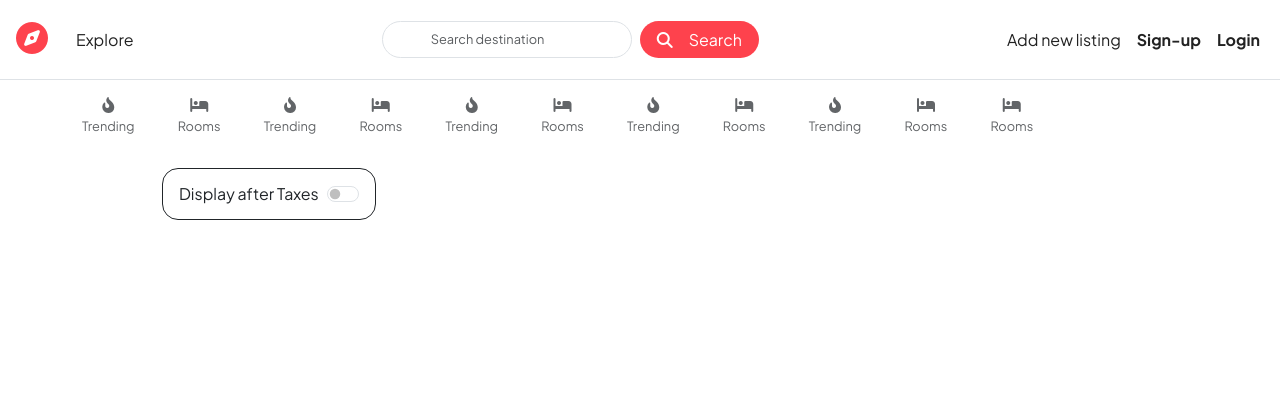
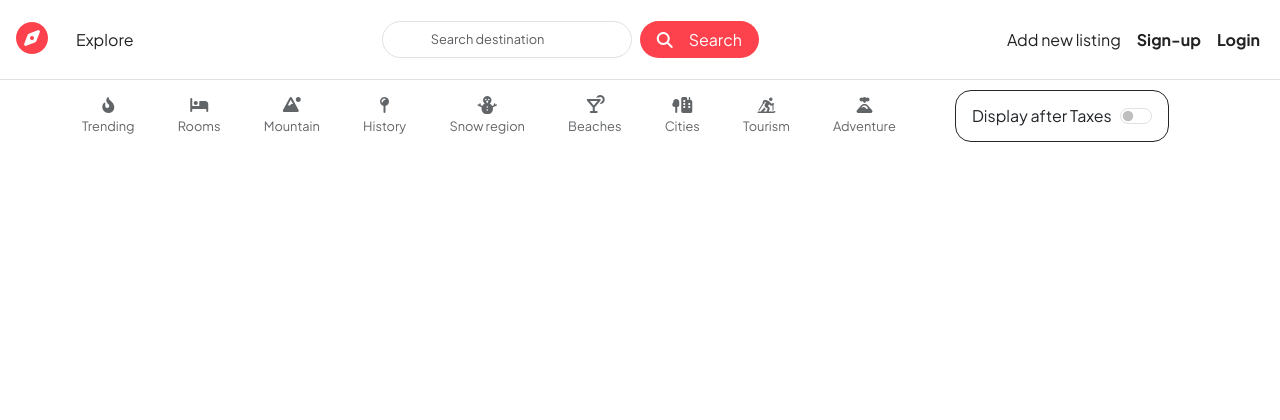
Before and after one commit to Sai7862/main-prjoect-1, a Node server app: page /listings/ in a window 1280 px wide. Shown: the top 420 px of the page. Run offline with Node 20, Linux system fonts and the light colour scheme; data that the repository does not hold is empty; some libraries are stand-ins or nearby versions.

Commit message:
Fixed layout and added toggle placement after icons

```diff
--- a/views/listings/index.ejs
+++ b/views/listings/index.ejs
@@ -28,7 +28,7 @@
       border-radius: 1rem;
       height: 3.25rem;
       padding: 1rem;
-      margin-left: 5rem;
+      margin-left: 1rem;
       display: flex;
       align-items: center;
     }
@@ -43,41 +43,38 @@
       <p>Rooms</p>
     </div>
     <div class="filter">
-      <div><i class="fa-solid fa-fire-flame-curved"></i></div>
-      <p>Trending</p>
+      <div><i class="fa-solid fa-mountain-sun"></i></div>
+      <p>Mountain</p>
     </div>
     <div class="filter">
+      <div><i class="fa-solid fa-map-pin"></i></i></i></div>
+      <p>History</p>
+    </div>
+    <div class="filter">
+      <div><i class="fa-solid fa-snowman"></i></i></div>
+      <p>Snow region</p>
+    </div>
+    <div class="filter">
+      <div><i class="fa-solid fa-martini-glass-citrus"></i></i></div>
+      <p>Beaches</p>
+    </div>
+    <div class="filter">
+      <div><i class="fa-solid fa-tree-city"></i></i></div>
+      <p>Cities</p>
+    </div>
+    <div class="filter">
+      <div><i class="fa-solid fa-person-skiing-nordic"></i></i></div>
+      <p>Tourism</p>
+    </div>
+    <div class="filter">
+      <div><i class="fa-solid fa-volcano"></i></i></div>
+      <p>Adventure</p>
+    </div>
+
+    <!-- <div class="filter">
       <div><i class="fa-solid fa-bed"></i></div>
       <p>Rooms</p>
-    </div>
-    <div class="filter">
-      <div><i class="fa-solid fa-fire-flame-curved"></i></div>
-      <p>Trending</p>
-    </div>
-    <div class="filter">
-      <div><i class="fa-solid fa-bed"></i></div>
-      <p>Rooms</p>
-    </div>
-    <div class="filter">
-      <div><i class="fa-solid fa-fire-flame-curved"></i></div>
-      <p>Trending</p>
-    </div>
-    <div class="filter">
-      <div><i class="fa-solid fa-bed"></i></div>
-      <p>Rooms</p>
-    </div>
-    <div class="filter">
-      <div><i class="fa-solid fa-fire-flame-curved"></i></div>
-      <p>Trending</p>
-    </div>
-    <div class="filter">
-      <div><i class="fa-solid fa-bed"></i></div>
-      <p>Rooms</p>
-    </div>
-    <div class="filter">
-      <div><i class="fa-solid fa-bed"></i></div>
-      <p>Rooms</p>
-    </div>
+    </div> -->
 
     <div class="tax-toggle">
       <div class="form-check-reverse form-switch">
```
Also changed, not shown: 1 other file.
